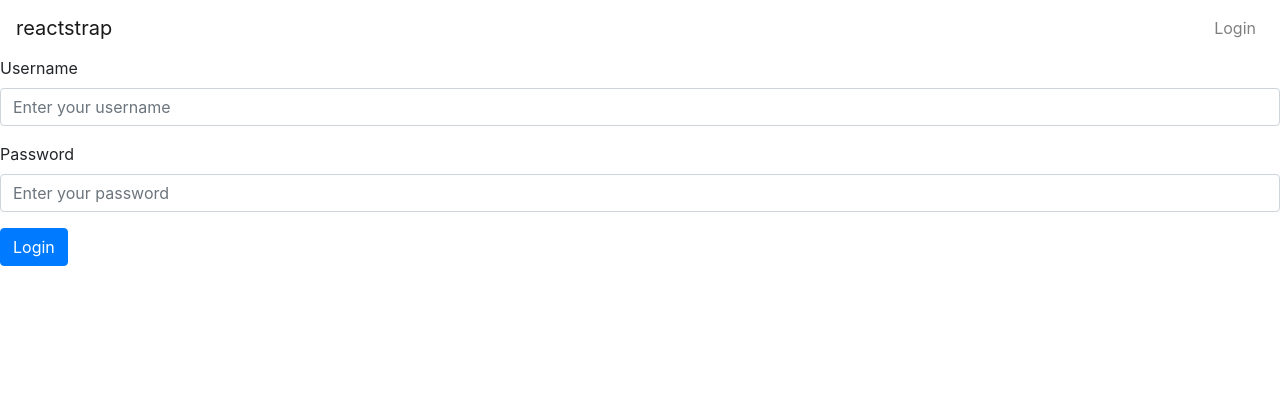
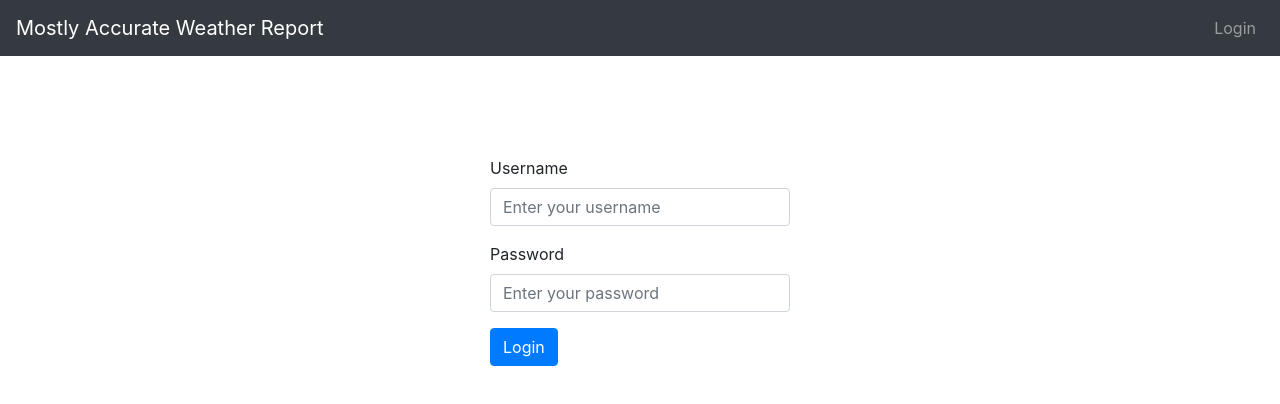
Before and after one commit to MrCandle/weather-report, a React (Create React App) app in the folder react-ui/: page /login in a window 1280 px wide. Shown: the top 404 px of the page. Built offline with nearby package versions, Linux system fonts and the light colour scheme.

Commit message:
LoginUI, BoardList UI

```diff
--- a/react-ui/src/Boards/Board.js
+++ b/react-ui/src/Boards/Board.js
@@ -4,14 +4,14 @@ class Board extends Component {
 
   constructor(props){
     super();
-    this.userName = props.match.params.user;
-    this.boardId = props.match.params.boardId
+    this.username = props.match.params.username;
+    this.boardId = props.match.params.boardId;
   }
 
   render() {
     return (
       <div>
-        <h2>This is the Board: {this.boardId} for the User: {this.userName}</h2>
+        <h2>This is the Board: {this.boardId} for the User: {this.username}</h2>
       </div>
     );
   }
--- a/react-ui/src/Boards/BoardList.js
+++ b/react-ui/src/Boards/BoardList.js
@@ -3,12 +3,14 @@ import {connect} from 'react-redux';
 import {bindActionCreators} from 'redux';
 import * as boardActions from '../actions/boardActions';
 import {Link} from 'react-router-dom';
-import Card, { CardActions, CardContent } from 'material-ui/Card';
+import { Card, CardText, CardBody, CardTitle, Button } from 'reactstrap';
+import styles from './styles';
 
 class BoardList extends Component {
 
 	constructor(props){
 		super();
+		this.username = props.match.params.username;
 	}
 
   componentDidMount() {
@@ -17,21 +19,32 @@ class BoardList extends Component {
 		}
   }
 
-	getUsername(){
-		return sessionStorage.getItem('currentUser');
-	}
-
   render() {
     return (
       <div>
-        <h2>This are the nested routes for {this.getUsername()}</h2>
-        <ul>
-          {this.props.boards.map(board =>
-            <li><Link to={{ pathname: `/boards/${this.getUsername()}/${board.id}` } } >{board.name}</Link></li>
-          )}
-        </ul>
-      </div>
-    );
+        <h2>Welcome, {this.username}</h2>
+				<div class="row">
+					{this.props.boards.map(board =>
+						<div className="col-sm-12 col-md-6 col-lg-3">
+							<Card style={styles.boardCard}>
+								<CardBody>
+									<CardTitle>{board.name}</CardTitle>
+									<CardText>Locations in this board: Lista de locations</CardText>
+									<Link to={{ pathname: `/boards/${this.username}/${board.id}`}}>
+										<Button>View</Button>
+									</Link>
+								</CardBody>
+							</Card>
+						</div>
+					)}
+				</div>
+				<div class="row">
+					<Link to={{ pathname: `/boards/${this.username}/0`}} class="offset-sm-9">
+						<Button color="primary">Add board</Button>
+					</Link>
+				</div>
+			</div>
+    )
   }
 }
 
@@ -41,9 +54,10 @@ function mapStateToProps(state) {
 	} else {
 		return {boards: []}
 	}
-};
+}
 
 function mapDispatchToProps(dispatch){
 	return {actions: bindActionCreators(boardActions, dispatch)}
 }
+
 export default connect(mapStateToProps, mapDispatchToProps)(BoardList);
--- a/react-ui/src/Boards/index.js
+++ b/react-ui/src/Boards/index.js
@@ -8,8 +8,8 @@ class Boards extends Component {
   render() {
     return (
 			<Switch>
-				<Route exact path='/boards/:user' component={BoardList} />
-				<Route path='/boards/:user/:boardId' component={Board} />
+				<Route exact path='/boards/:username' component={BoardList} />
+				<Route path='/boards/:username/:boardId' component={Board} />
 			</Switch>
     );
   }
--- /dev/null
+++ b/react-ui/src/Boards/styles.js
@@ -0,0 +1,7 @@
+const styles = {
+	boardCard: {
+		margin: '8px'
+	}
+}
+
+export default styles
--- a/react-ui/src/Header/index.js
+++ b/react-ui/src/Header/index.js
@@ -36,8 +36,8 @@ class Header extends Component {
 
   render() {
     return (
-			<Navbar color="faded" light expand="md">
-				<NavbarBrand href="/">reactstrap</NavbarBrand>
+			<Navbar color="dark" dark expand="md">
+				<NavbarBrand href="/">Mostly Accurate Weather Report</NavbarBrand>
 				<NavbarToggler onClick={this.toggle} />
 				<Collapse isOpen={this.state.isOpen} navbar>
 					<Nav className="ml-auto" navbar>
--- a/react-ui/src/Login/index.js
+++ b/react-ui/src/Login/index.js
@@ -1,6 +1,7 @@
 import React, { Component } from 'react';
-import { Button, Form, FormGroup, Label, Input, FormText } from 'reactstrap';
+import { Button, Form, FormGroup, Label, Input } from 'reactstrap';
 import { Link } from 'react-router-dom';
+import styles from './styles';
 
 class Login extends Component {
 
@@ -31,7 +32,7 @@ class Login extends Component {
 
   render() {
     return (
-      <Form>
+      <Form style={styles.loginForm}>
 				<FormGroup>
           <Label for="username">Username</Label>
 					<Input type="text" name="username" id="username" placeholder="Enter your username"
--- /dev/null
+++ b/react-ui/src/Login/styles.js
@@ -0,0 +1,8 @@
+const styles = {
+	loginForm: {
+		margin: '100px auto',
+		maxWidth: '300px'
+	}
+}
+
+export default styles
--- a/react-ui/src/Main/index.js
+++ b/react-ui/src/Main/index.js
@@ -12,6 +12,7 @@ class Main extends Component {
 
   render() {
     return (
+			<div class="container">
 				<Switch>
 					<Route exact path='/' component={Home} />
 					<Route path='/login' component={Login} />
@@ -23,6 +24,7 @@ class Main extends Component {
 						)
 					)}/>
 				</Switch>
+			</div>
     );
   }
 }
```
Lines whose indentation alone changed are shown as unchanged.
